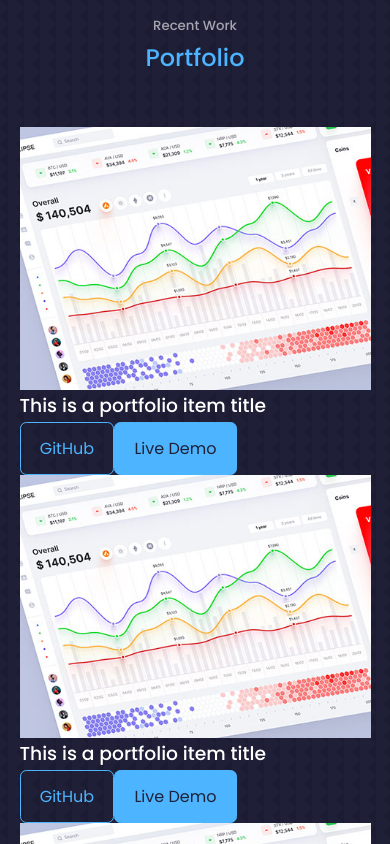
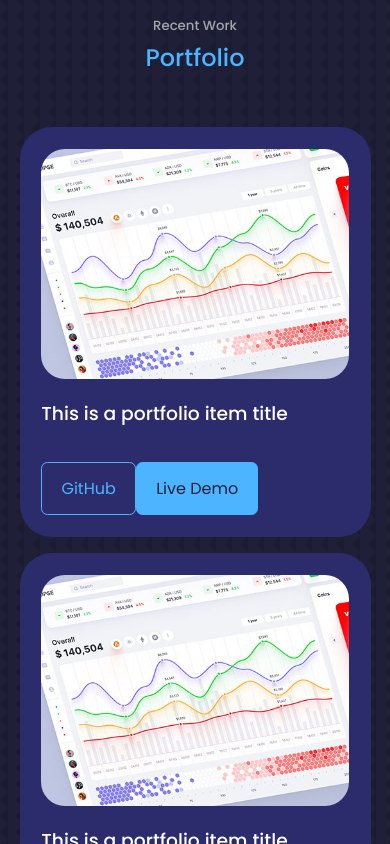
Before and after one commit to Asterdev-03/react-portfolio, a React (Create React App) app: page / in a window 390 px wide. Shown: the part 4520-5364 px from the top of the page. Built offline with nearby package versions, Linux system fonts and the light colour scheme.

Commit message:
added portfolio css

```diff
--- a/src/components/portfolio/portfolio.css
+++ b/src/components/portfolio/portfolio.css
@@ -0,0 +1,52 @@
+.portfolio__container {
+    display: grid;
+    grid-template-columns: repeat(3,1fr);
+    gap: 2.5rem;
+}
+
+.portfolio__item {
+    background: var(--color-bg-variant);
+    padding: 1.3rem;
+    border-radius: 2rem;
+    border: 1px solid transparent;
+    transition: var(--transition);
+}
+
+.portfolio__item:hover {
+    border-color: var(--color-primary-variant);
+    background: transparent;
+}
+
+.portfolio__item-image {
+    border-radius: 1.5rem;
+    overflow: hidden;
+}
+
+.portfolio__item h3 {
+    margin: 1.2rem 0 2rem;
+}
+
+.portfolio__item-cta {
+    display: flex;
+    gap: 1rem;
+    margin-bottom: 1rem;
+}
+
+/*************** MEDIA QUERIES ( MEDIUM DEVICES )*********************/
+
+@media screen and (max-width: 1024px) {
+    .portfolio__container {
+        grid-template-columns: 1fr 1fr;
+        gap: 1.2rem;
+    }
+}
+
+
+/*************** MEDIA QUERIES ( SMALL DEVICES )*********************/
+
+@media screen and (max-width: 600px) {
+    .portfolio__container {
+        grid-template-columns: 1fr;
+        gap: 1rem;
+    }
+}
```
